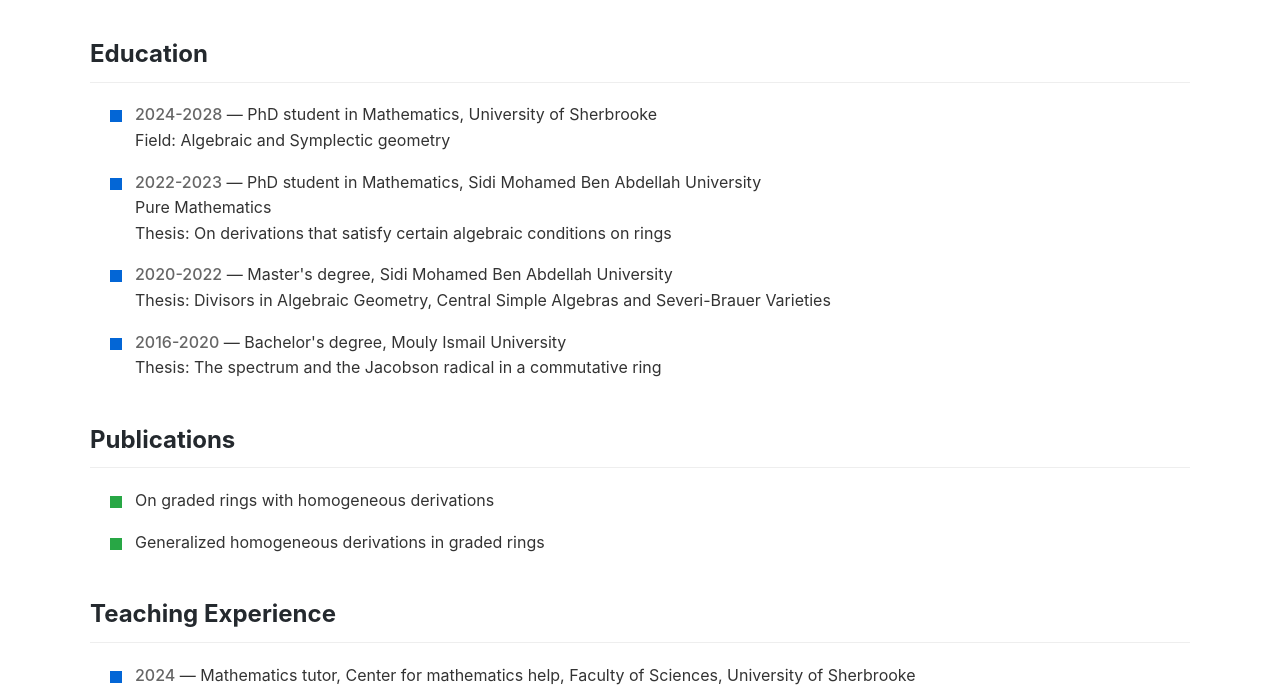
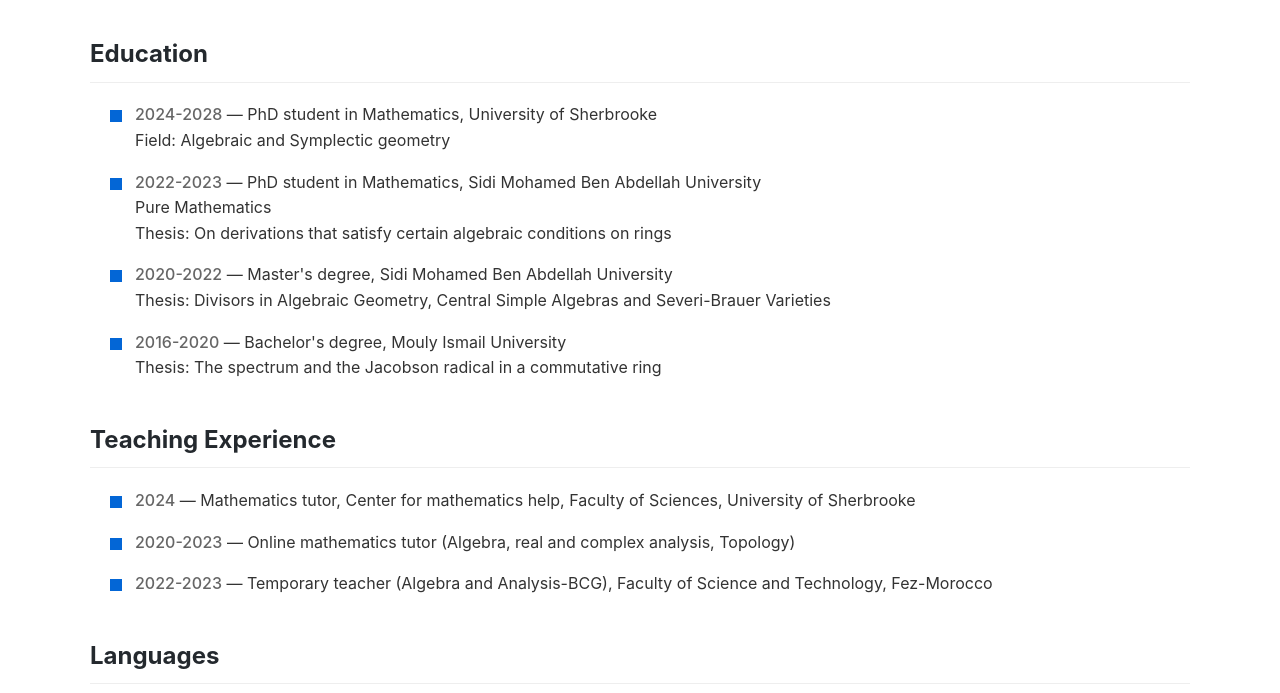
Before and after one commit to Yassine7589/yassineaitmohamed.github.io, a plain HTML site: page cv.html in a window 1280 px wide. Shown: the part 107-800 px from the top of the page. Drawn offline with Linux system fonts and the light colour scheme.

Commit message:
Update cv.html

```diff
--- a/cv.html
+++ b/cv.html
@@ -92,15 +92,7 @@
         </div>
     </div>
 
-    <h2>Publications</h2>
-    <div class="section publications">
-        <div class="entry">
-            <p>On graded rings with homogeneous derivations</p>
-        </div>
-        <div class="entry">
-            <p>Generalized homogeneous derivations in graded rings</p>
-        </div>
-    </div>
+
 
     <h2>Teaching Experience</h2>
     <div class="section">
```
